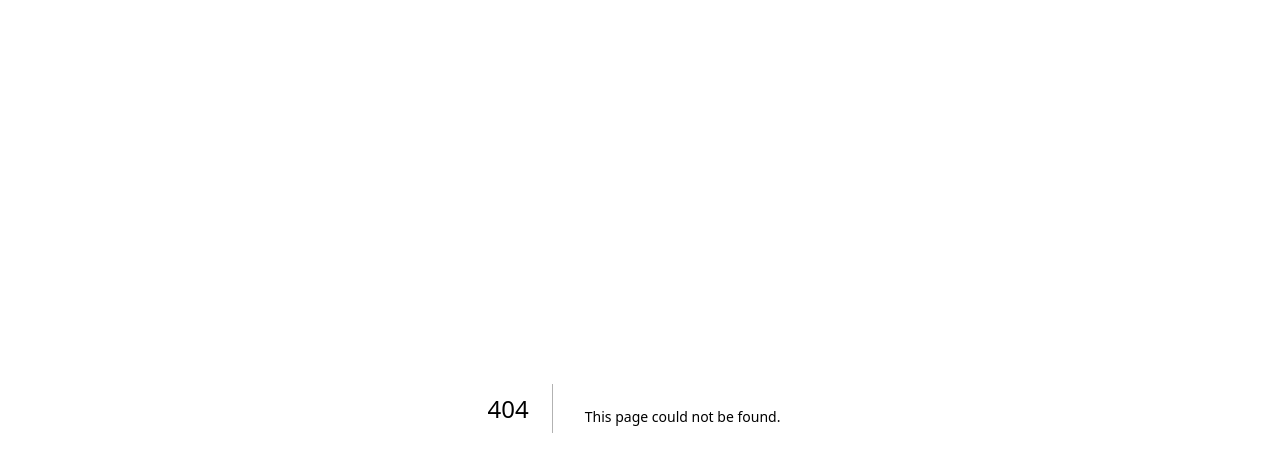
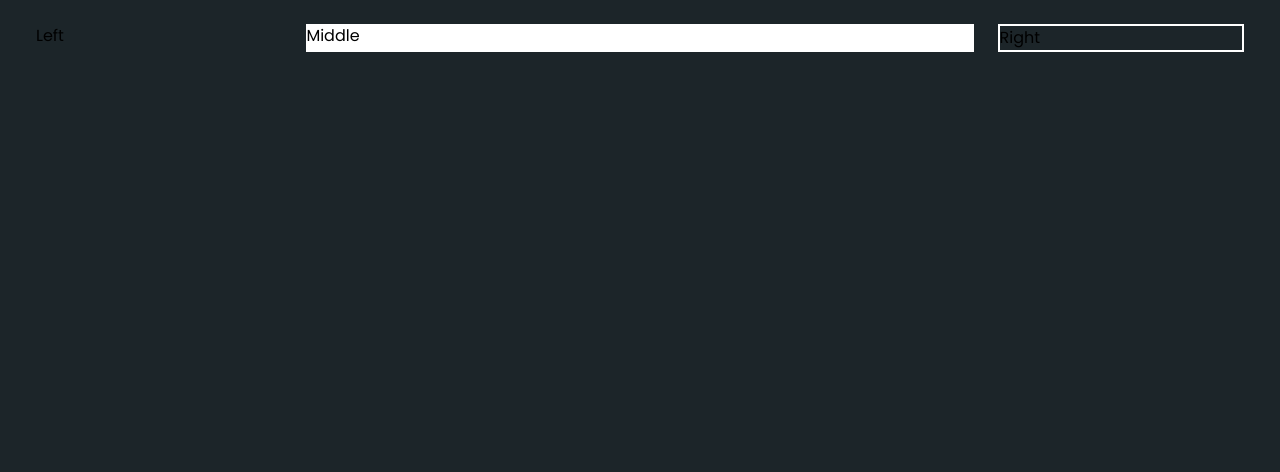
Before and after one commit to AkshatJha21/trible-app, a Next.js app: page /home in a window 1280 px wide. Before the commit this address had no page. Shown: the top 472 px of the page. Built offline with nearby package versions, Linux system fonts and the light colour scheme.

Commit message:
created Home page. Minor changes in modals

```diff
--- a/app/components/modals/Modal.js
+++ b/app/components/modals/Modal.js
@@ -83,9 +83,9 @@ const Modal = (props) => {
                             <button onClick={handleClose} className='p-1 border-0 hover:opacity-70 transition absolute right-9 text-white'>
                                 <IoMdClose size={18} />
                             </button>
-                            <div className='text-lg font-normal text-[#00E091]'>
+                            {/* <div className='text-lg font-normal text-[#00E091]'>
                                 {title}
-                            </div>
+                            </div> */}
                         </div>
                         {/* Body */}
                         <div className='relative p-6 flex-auto text-white'>
--- a/app/components/modals/RegisterModal.js
+++ b/app/components/modals/RegisterModal.js
@@ -11,7 +11,6 @@ import FormHeader from "../forms/FormHeader"
 import Input from "../forms/Input"
 import ButtonOutline from "../buttons/ButtonOutline";
 
-
 const RegisterModal = () => {
     const registerModal = useRegisterModal();
     const loginModal = useLoginModal();
@@ -19,6 +18,7 @@ const RegisterModal = () => {
 
     const { register, handleSubmit, formState: { errors } } = useForm({
         defaultValues: {
+          name: "",
           email: "",
           password: "",
         },
@@ -50,6 +50,13 @@ const RegisterModal = () => {
     const bodyContent = (
       <div className="flex flex-col gap-4">
         <FormHeader title="Sign Up" subtitle="Create a new account"/>
+        <Input
+          id="name"
+          label="Name"
+          disabled={isLoading}
+          errors={errors}
+          required
+        />
         <Input
           id="email"
           label="Email"
--- /dev/null
+++ b/app/home/page.js
@@ -0,0 +1,19 @@
+import React from 'react'
+
+const page = () => {
+  return (
+    <div className='flex'>
+        <div className='w-1/5'>
+            Left
+        </div>
+        <div className='flex-1 bg-white'>
+            Middle
+        </div>
+        <div className='w-1/5 border-white border-2'>
+            Right
+        </div>
+    </div>
+  )
+}
+
+export default page
```
